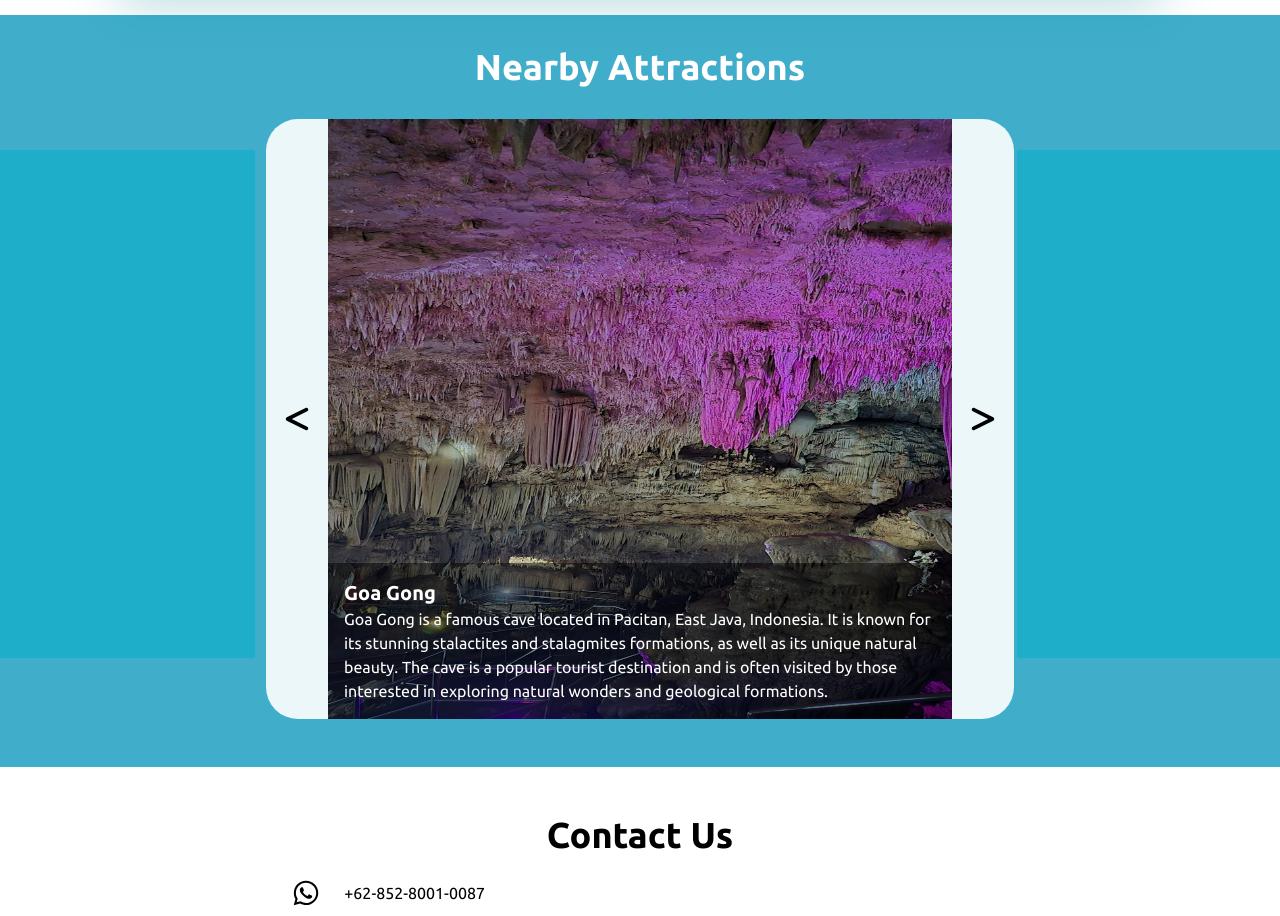
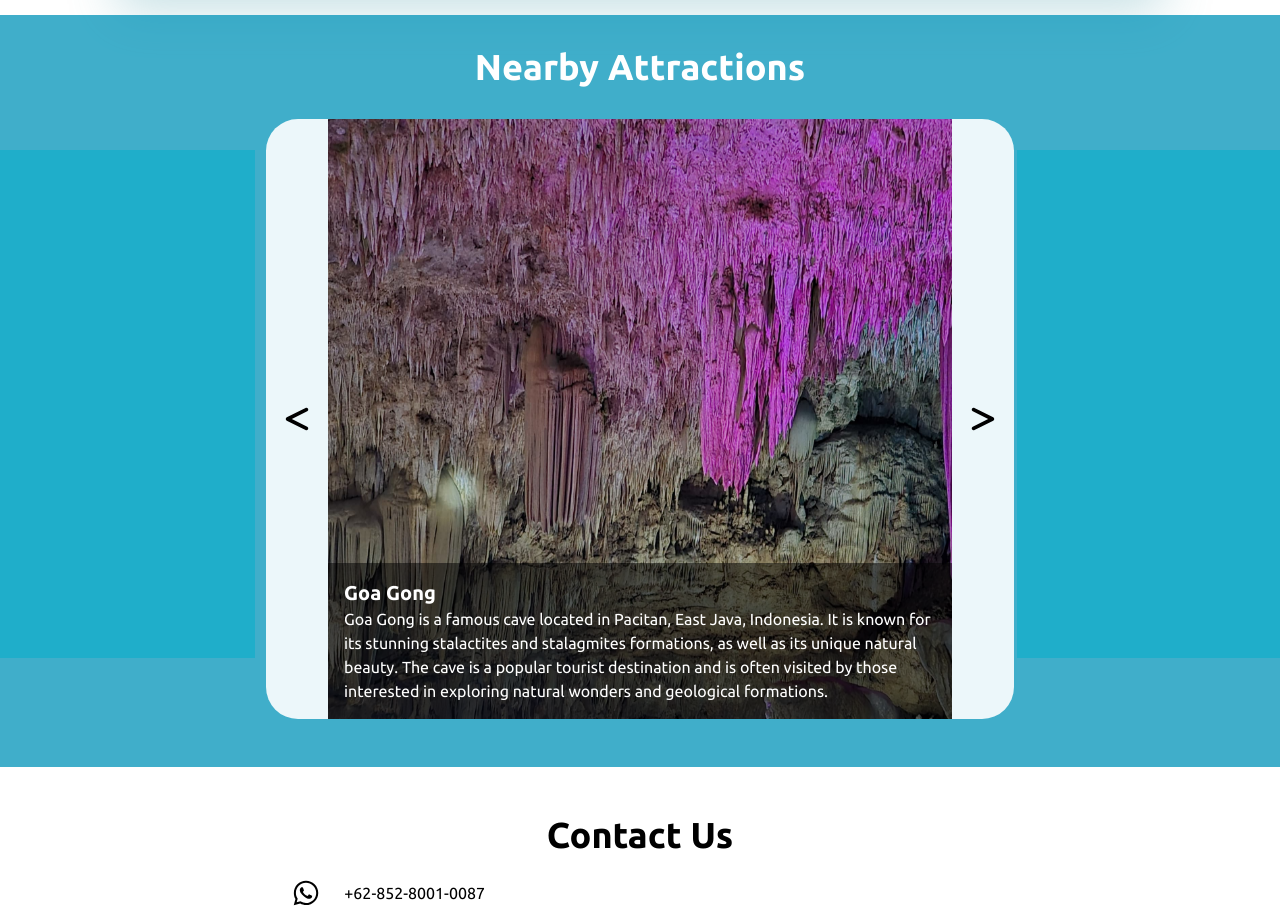
Before and after one commit to MosesJulian/summerforest, a Next.js app: page / in a window 1280 px wide. Shown: the part 3407-4323 px from the top of the page. Built offline with nearby package versions, Linux system fonts and the light colour scheme; grey boxes are pictures that could not be loaded.

Commit message:
added lazy loading for performance

```diff
--- a/components/Attractions.tsx
+++ b/components/Attractions.tsx
@@ -55,7 +55,7 @@ const Attractions = () => {
                 <div className="relative w-full max-w-full sm:max-w-[75%] md:max-w-[50%] min-h-150 h-full">
                     {attractionImages.map((item, index) => (
                         <div key={index} className={cn("absolute inset-0 w-full h-full transition-opacity duration-500 opacity-0", index === attractionImageIndex && "opacity-100")}>
-                            <Image src={item.src} alt={item.alt} fill className={cn("w-full h-auto")} />
+                            <Image src={item.src} alt={item.alt} fill className={cn("object-cover w-full h-auto")} loading="lazy" />
                             <div className="absolute bottom-0 left-0 right-0 bg-black/50 text-white p-4">
                                 <h3 className="text-xl font-bold">{item.alt}</h3>
                                 <p>{item.description}</p>
--- a/components/Hero.tsx
+++ b/components/Hero.tsx
@@ -72,6 +72,7 @@ const Hero = () => {
                                     alt={item.altText}
                                     fill
                                     className='object-cover'
+                                    loading="lazy"
                                 />
                                 <div
                                     className="absolute inset-0 z-0 bg-linear-to-b from-black/35 to-primary/35"
--- a/components/Rooms.tsx
+++ b/components/Rooms.tsx
@@ -88,7 +88,7 @@ const Rooms = () => {
 					<div className="relative w-full min-h-150 h-full">
 						{roomImages.map((item, index) => (
 							<div key={index} className={cn("absolute inset-0 w-full h-full transition-opacity duration-500 opacity-0", index === roomImageIndex && "opacity-100")}>
-								<Image src={item.src} alt={item.alt} fill className={cn("object-cover w-full h-auto")} />
+								<Image src={item.src} alt={item.alt} fill className={cn("object-cover w-full h-auto")} loading="lazy" />
 								<div className="absolute bottom-0 left-0 right-0 bg-black/50 text-white p-4">
 									<h3 className="text-xl font-bold">{item.alt}</h3>
 								</div>
@@ -138,7 +138,7 @@ const Rooms = () => {
 						<div className="relative w-full min-h-150 h-full rounded-2xl">
 							{breakfastImages.map((item, index) => (
 								<div key={index} className={cn("absolute inset-0 w-full h-full transition-opacity duration-500 opacity-0", index === breakfastImageIndex && "opacity-100")}>
-									<Image src={item.src} alt={item.alt} fill className={cn("object-cover w-full h-auto")} />
+									<Image src={item.src} alt={item.alt} fill className={cn("object-cover w-full h-auto")} loading="lazy" />
 									<div className="absolute bottom-0 left-0 right-0 bg-black/50 text-white p-4">
 										<h3 className="text-xl font-bold">{item.alt}</h3>
 									</div>
```
